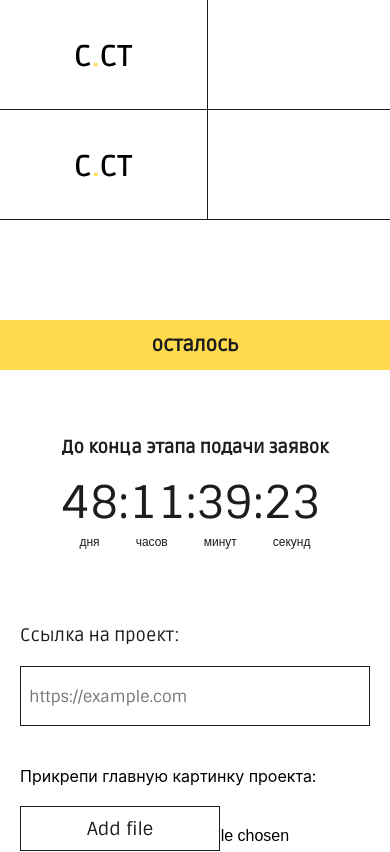
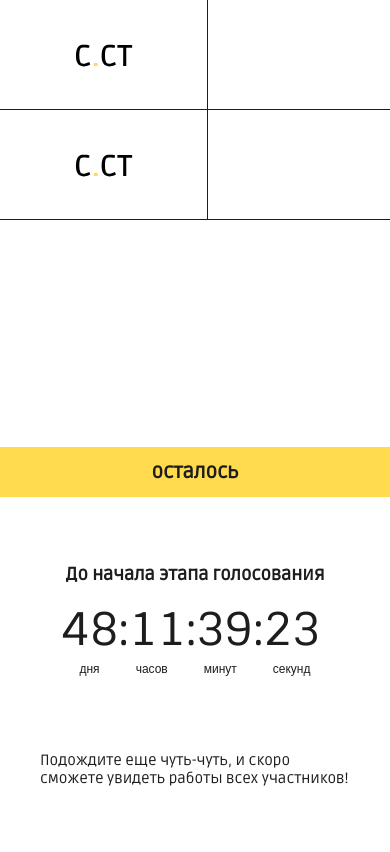
Before and after one commit to sonia13marker/creative.ct, a React (Create React App) app: page /contests in a window 390 px wide. Shown: the top 852 px of the page. Built offline with nearby package versions, Linux system fonts and the light colour scheme.

Commit message:
новая страница
новая страница "ожидание голосования" с адаптацией

```diff
--- a/src/pages/ContestPage/ContestPage.jsx
+++ b/src/pages/ContestPage/ContestPage.jsx
@@ -5,6 +5,7 @@ import { MenuHamb } from '../../components/MenuHamb/MenuHamb';
 import { YearContests } from '../../components/YearContests/YearContests';
 import infos from '../../constants/mock.json';
 import { SubmitRequestPage } from '../SubmitRequestPage/SubmitRequestPage';
+import { WaitingVotePage } from '../WaitingVotePage/WaitingVotePage';
 /*тут будет инфа о всех конкурсах (то есть инфа о всех годах)*/
 
 export function ContestPage (props) {
@@ -61,7 +62,8 @@ infos.map((info, i) => {
                 ></YearContests>
             })
         } */}
-                <SubmitRequestPage></SubmitRequestPage>
+                {/* <SubmitRequestPage></SubmitRequestPage> */}
+                <WaitingVotePage></WaitingVotePage>
         <YearContests infos={infos.year}></YearContests>
 
     </div>)
--- /dev/null
+++ b/src/pages/WaitingVotePage/WaitingVotePage.jsx
@@ -0,0 +1,47 @@
+import style from './style.module.css';
+import MediaQuery from 'react-responsive';
+import { HeaderMenuFull } from '../../components/HeaderMenuFull/HeaderMenuFull';
+import { MenuHamb } from '../../components/MenuHamb/MenuHamb';
+import Countdown from 'react-countdown';
+import { Footer } from '../../components/Footer/Footer';
+import { FooterSmall } from '../../components/FooterSmall/FooterSmall';
+
+export function WaitingVotePage () {
+    return (<div>
+        <MediaQuery minWidth={700}>
+            <HeaderMenuFull />
+        </MediaQuery>
+        <MediaQuery maxWidth={699}>
+            <MenuHamb/>
+        </MediaQuery>
+
+        <main className={style.main}>
+        <section className={style.wrapper__timer}>
+            <h2 className={style.timer__h2}>До начала этапа голосования</h2>
+            <p className={style.timer}>
+                {/*год-месяц-день*/}
+                <Countdown date="2023-03-15T00:00:00"/>
+                <span className={style.timer__desc}>дня</span>
+                <span className={style.timer__desc}>часов</span>
+                <span className={style.timer__desc}>минут</span>
+                <span className={style.timer__desc}>секунд</span>
+            </p>
+            <span className={style.timer__line}>
+                <p>Осталось</p>
+            </span>
+        </section>
+
+        <p className={style.text}>
+        Подождите еще чуть-чуть, и скоро сможете увидеть работы всех участников!
+        </p>
+
+        </main>
+
+        <MediaQuery minWidth={576}>
+            <Footer/>
+        </MediaQuery>
+        <MediaQuery maxWidth={575}>
+            <FooterSmall />
+        </MediaQuery>
+    </div>)
+}
--- /dev/null
+++ b/src/pages/WaitingVotePage/style.module.css
@@ -0,0 +1,242 @@
+.main {
+    display: flex;
+    flex-direction: column;
+    justify-content: center;
+    width: 100vw;
+    height: 100vh;
+}
+
+.wrapper__timer {
+    display: flex;
+    flex-direction: column;
+    align-items: center;
+    margin-top: 150px;
+    margin-bottom: 50px;
+    position: relative;
+
+}
+
+.timer__h2 {
+    font-family: 'Ruda', sans-serif;
+    font-weight: 700;
+    font-size: 45px;
+    line-height: 55px;
+    color: var(--main-black);
+}
+.timer {
+    font-family: 'Sintony', sans-serif;
+    font-weight: 400;
+    font-size: 90px;
+    line-height: 117px;
+    text-transform: uppercase;
+    color: var(--main-black);
+}
+.timer__desc {
+    display: table-cell;
+    font-family: 'Sintony', sans-serif;
+    font-weight: 400;
+    font-size: 18px;
+    line-height: 23px;
+    color: var(--main-black);
+    text-transform: lowercase;
+    padding: 5px 45px;
+}
+
+.timer__line {
+    width: 350px;
+    height: 80px;
+    background-color: var(--main-yel);
+    display: flex;
+    justify-content: center;
+    align-items: center;
+    align-self: flex-end;
+    position: absolute;
+    top: 50px;
+}
+
+.timer__line > p {
+    font-family: 'Ruda', sans-serif;
+    font-weight: 700;
+    font-size: 50px;
+    line-height: 61px;
+    color: var(--main-black);
+    text-transform: lowercase;
+}
+.text {
+    font-family: 'Ruda', sans-serif;
+    font-style: normal;
+    font-weight: 400;
+    font-size: 25px;
+    color: var(--main-black);
+    display: block;
+    margin: 30px auto 150px;
+}
+
+
+/*для таймера*/
+
+@media screen and (max-width: 1390px) {
+    .wrapper__timer {
+        margin-right: 30px;
+    }
+    .timer__line {
+        right: -30px;
+    }
+
+}
+
+@media screen and (max-width: 1340px) {
+    .wrapper__timer {
+        margin-right: 150px;
+    }
+    .timer__line {
+        right: -150px;
+    }
+
+}
+@media screen and (max-width: 1225px) {
+    .wrapper__timer {
+        margin-right: 200px;
+    }
+    .timer__line {
+        right: -200px;
+    }
+
+}
+@media screen and (max-width: 1190px) {
+    .wrapper__timer {
+        margin-right: 250px;
+    }
+    .timer__line {
+        right: -250px;
+    }
+
+}
+@media screen and (max-width: 1130px) {
+    .wrapper__timer {
+        margin-right: 250px;
+    }
+    .timer__line {
+        width: 300px;
+    }
+    .timer__line > p{
+        font-size: 40px;
+    }
+}
+@media screen and (max-width: 1035px) {
+    .timer__h2 {
+        font-size: 40px;
+    }
+    .timer {
+        font-size: 75px;
+    }
+    .timer__desc {
+        padding: 0 30px;
+    }
+}
+@media screen and (max-width: 950px) {
+    .timer__line {
+        width: 280px;
+    }
+    .timer__line > p{
+        font-size:38px;
+    }
+}
+@media screen and (max-width: 910px) {
+    .timer__line {
+        width: 100vw;
+        height: 60px;
+        top: -100px;
+        right: 0;
+    }
+    .timer__line > p, .timer__h2{
+        font-size: 30px;
+    }
+    .wrapper__timer {
+        margin-right: 0;
+        margin-top: 200px;
+    }
+    .timer {
+        font-size: 65px;
+    }
+    .timer__desc {
+        font-size: 15px;
+        padding: 0 28px;
+    }
+
+}
+@media screen and (max-width: 460px) {
+    .timer__line > p{
+        font-size: 20px;
+    }
+    .timer__line {
+        height: 50px;
+    }
+    .timer__h2 {
+        font-size: 18px;
+    }
+    .timer {
+        font-size: 45px;
+        line-height: 56px;
+    }
+    .timer__desc {
+        font-size: 12px;
+        padding: 0 18px;
+    }
+    .wrapper__timer {
+        margin-bottom: -30px;
+    }
+}
+
+@media screen and (max-width: 1025px) {
+    .text {
+        font-size: 22px;
+    }
+
+}
+
+@media screen and (max-width: 925px) {
+    .text {
+        width: 650px;
+    }
+
+}
+@media screen and (max-width: 735px) {
+    .text {
+        font-size: 20px;
+        width: 510px;
+    }
+}
+@media screen and (max-width: 575px) {
+    .text {
+        font-size: 18px;
+        width: 460px;
+    }
+}
+@media screen and (max-width: 515px) {
+    .text {
+        font-size: 18px;
+        width: 400px;
+    }
+}
+@media screen and (max-width: 465px) {
+    .text {
+        font-size: 15px;
+        width: 350px;
+        margin-top: 100px;
+    }
+}
+@media screen and (max-width: 390px) {
+    .text {
+        font-size: 15px;
+        width: 310px;
+        margin-top: 100px;
+    }
+}
+@media screen and (max-width: 345px) {
+    .text {
+        font-size: 15px;
+        width: 260px;
+        margin-top: 100px;
+    }
+}
```
